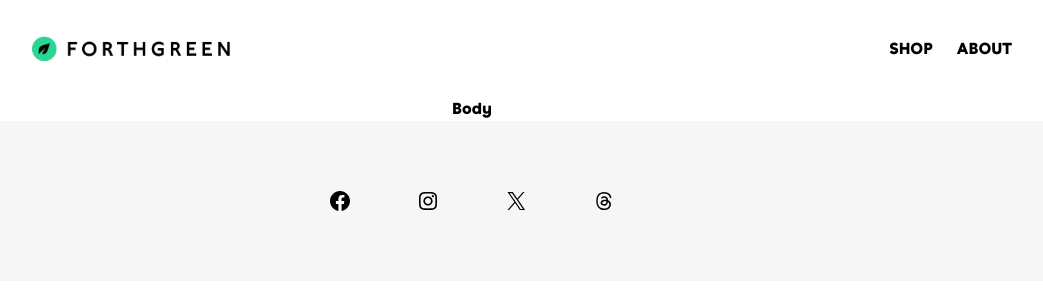
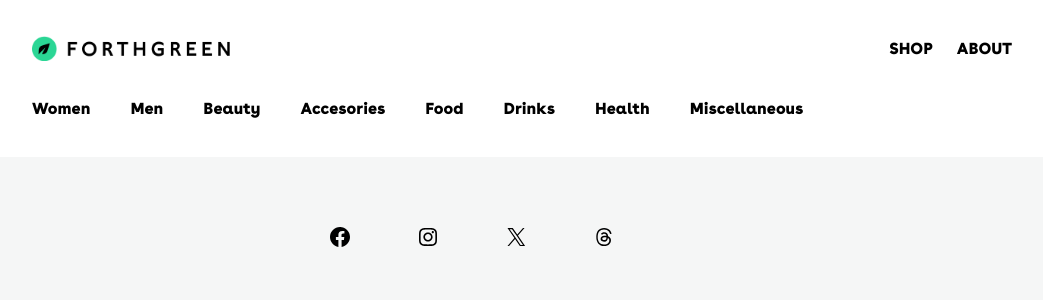
Before and after one commit to rohitsainier/forthgreen, a Next.js app: page / in a window 1280 px wide. Shown: the top 300 px of the page, without its empty margins (168-1211 px from the left). Built offline with nearby package versions, Linux system fonts and the light colour scheme.

Commit message:
navbar added

```diff
--- a/src/app/(Home)/page.tsx
+++ b/src/app/(Home)/page.tsx
@@ -1,6 +1,13 @@
+"use client";
 import Image from "next/image";
-import { CardType, Card } from "@/components";
+import { CardType, Card, Navbar } from "@/components";
+import { useState } from "react";
 
 export default function Home() {
-  return <div>Body</div>;
+  const [count, setCount] = useState("");
+  return (
+    <div>
+      <Navbar></Navbar>
+    </div>
+  );
 }
--- a/src/components/Navbar.tsx
+++ b/src/components/Navbar.tsx
@@ -1,3 +1,14 @@
+import { navbarItems } from "@/exports/interface";
+import Link from "next/link";
+
 export default function Navbar() {
-  return <div className="text-paragraph">Navbar</div>;
+  return (
+    <div className="text-paragraph flex gap-10 sm:ml-[200px] mr-[100px] mt-9 mb-9">
+      {navbarItems.map((item, index) => (
+        <Link href={item.link} key={index}>
+          {item.title}
+        </Link>
+      ))}
+    </div>
+  );
 }
--- /dev/null
+++ b/src/exports/interface/index.tsx
@@ -0,0 +1,3 @@
+import { navbarItems } from "@/interface";
+
+export { navbarItems };
--- /dev/null
+++ b/src/interface/index.tsx
@@ -0,0 +1,17 @@
+// Define the NavbarInterface
+export interface NavbarInterface {
+  title: string;
+  link: string;
+}
+
+// Create an array of objects conforming to the NavbarInterface
+export const navbarItems: NavbarInterface[] = [
+  { title: "Women", link: "/" },
+  { title: "Men", link: "/" },
+  { title: "Beauty", link: "/" },
+  { title: "Accesories", link: "/" },
+  { title: "Food", link: "/" },
+  { title: "Drinks", link: "/" },
+  { title: "Health", link: "/" },
+  { title: "Miscellaneous", link: "/" },
+];
```
